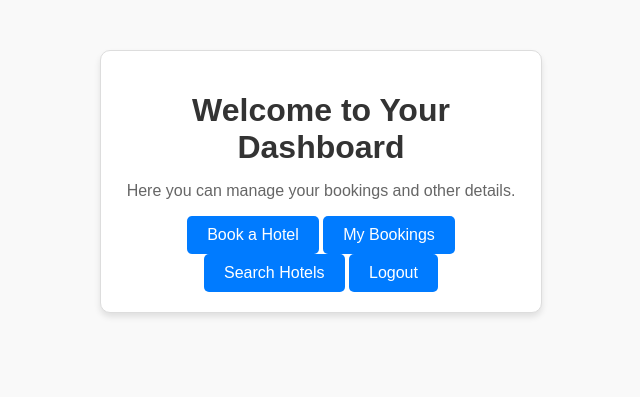
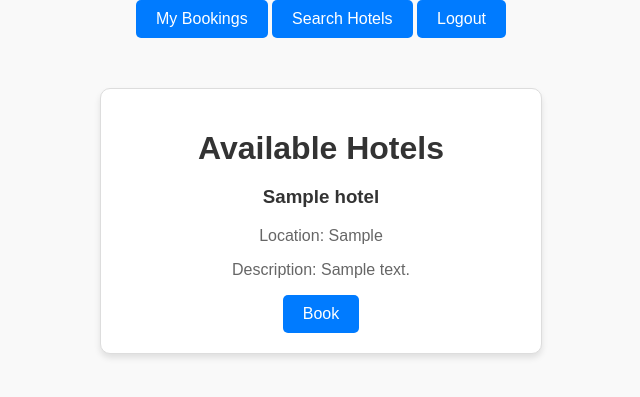
Before and after one commit to Veeramalla26/CA-TWO-RESIST, a Flask app: page /dashboard in a window 1280 px wide. Shown: the top 397 px of the page, without its empty margins (319-959 px from the left). Run offline with Flask 3, Linux system fonts and the light colour scheme; the visitor is signed in with stand-in values (Sample User, id 1); tables that the repository leaves empty hold one stand-in row (values such as "Sample post").

Commit message:
added js for customer

```diff
--- /dev/null
+++ b/static/scripts/customer_dashboard.js
@@ -0,0 +1,24 @@
+document.addEventListener('DOMContentLoaded', async function() {
+    try {
+        const response = await fetch('/api/get_hotels');
+        const result = await response.json();
+
+        if (response.ok) {
+            let hotelsList = '';
+            result.hotels.forEach(hotel => {
+                hotelsList += `
+                    <div class="hotel-card">
+                        <h3>${hotel.name}</h3>
+                        <p>Location: ${hotel.location}</p>
+                        <p>Description: ${hotel.description}</p>
+                        <button class="button book-hotel-btn">Book</button>
+                    </div>`;
+            });
+            document.getElementById('hotels-container').innerHTML = hotelsList;
+        } else {
+            document.getElementById('hotels-container').innerHTML = '<p>Failed to fetch hotels. Please try again later.</p>';
+        }
+    } catch (error) {
+        document.getElementById('hotels-container').innerHTML = '<p>An error occurred while fetching hotels. Please try again later.</p>';
+    }
+});
--- a/templates/customer_dashboard.html
+++ b/templates/customer_dashboard.html
@@ -4,19 +4,20 @@
     <meta charset="UTF-8">
     <meta name="viewport" content="width=device-width, initial-scale=1.0">
     <title>Customer Dashboard</title>
-    <link rel="stylesheet" href="static/css/style.css">
-    <script src="/static/scripts/logout.js" defer></script>
+    <link rel="stylesheet" href="/static/css/style.css">
 </head>
 <body>
+    <div id="user-buttons-container" class="user-buttons-container">
+        <button class="button" id="my-bookings-btn">My Bookings</button>
+        <button class="button" id="search-hotel-btn">Search Hotels</button>
+        <button class="button" id="logout-btn">Logout</button>
+    </div>
     <div class="container">
-        <h1>Welcome to Your Dashboard</h1>
-        <p>Here you can manage your bookings and other details.</p>
-        <div id="user-buttons-container" class="user-buttons-container">
-            <button class="button" id="book-hotel-btn">Book a Hotel</button>
-            <button class="button" id="my-bookings-btn">My Bookings</button>
-            <button class="button" id="search-hotel-btn">Search Hotels</button>
-            <button class="button" id="logout-btn">Logout</button>
+        <h1>Available Hotels</h1>
+        <div id="hotels-container" class="hotels-container">
         </div>
     </div>
+    <script src="/static/scripts/customer_dashboard.js"></script>
+    <script src="static/scripts/logout.js"></script>
 </body>
 </html>
```
